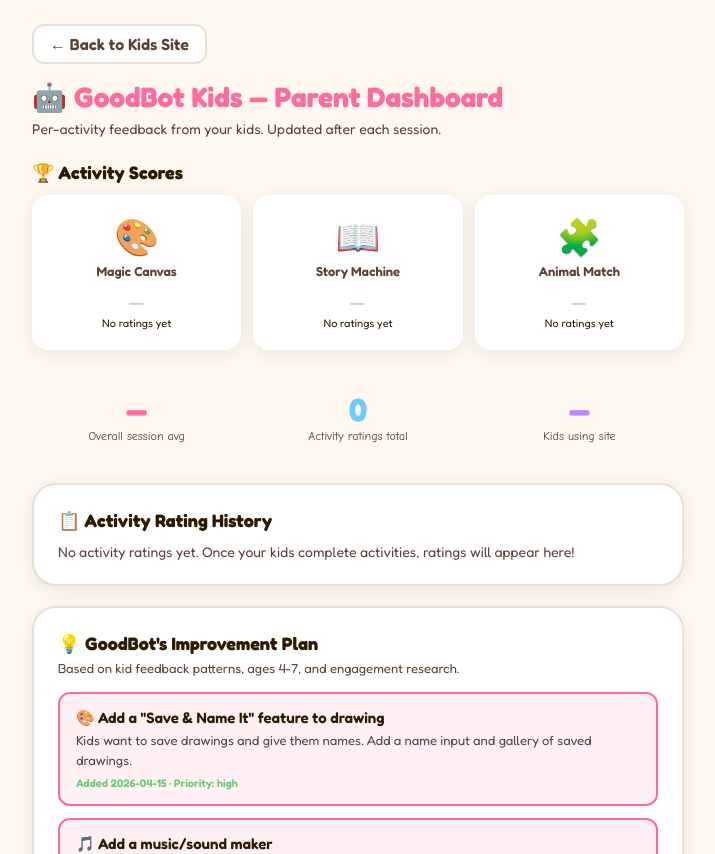
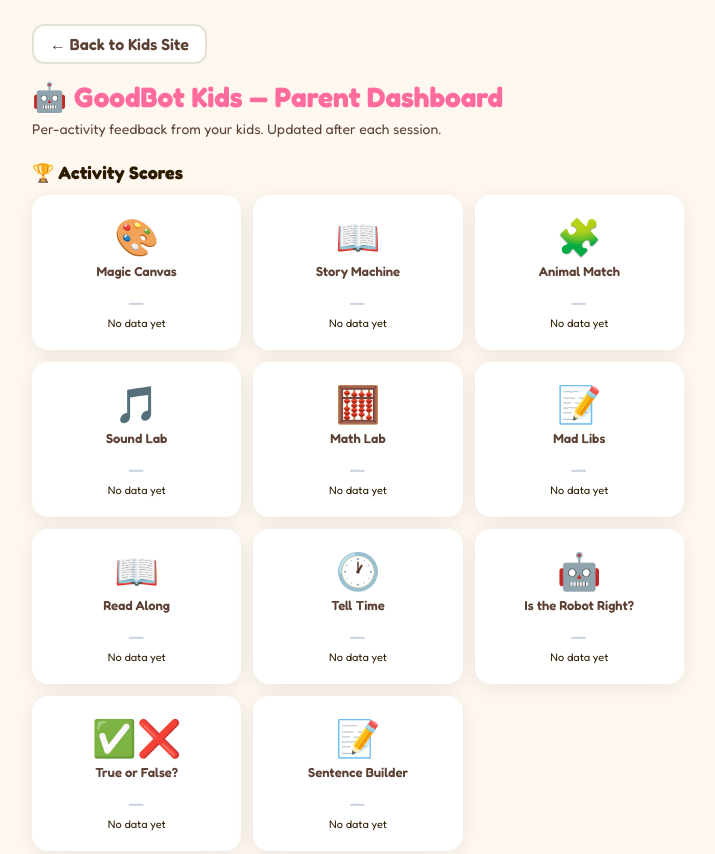
Before and after one commit to hodlmybeer21/ideas.goodbotai.tech, a Next.js app: page /dashboard in a window 1280 px wide. Shown: the top 854 px of the page, without its empty margins (282-997 px from the left). Built offline with nearby package versions, Linux system fonts and the light colour scheme.

Commit message:
Parent dashboard: add all 11 activities with best scores from localStorage

```diff
--- a/app/dashboard/page.tsx
+++ b/app/dashboard/page.tsx
@@ -24,10 +24,18 @@
   added: string;
 }
 
-const ACTIVITIES: Record<string, { name: string; emoji: string; color: string }> = {
-  'magic-canvas':  { name: 'Magic Canvas',   emoji: '🎨', color: 'var(--accent-pink)' },
-  'story-machine': { name: 'Story Machine',  emoji: '📖', color: 'var(--accent-purple)' },
-  'animal-match':  { name: 'Animal Match',   emoji: '🧩', color: 'var(--accent-yellow)' },
+const ACTIVITIES: Record<string, { name: string; emoji: string; color: string; bestKey: string }> = {
+  'magic-canvas':  { name: 'Magic Canvas',         emoji: '🎨',   color: 'var(--accent-pink)',    bestKey: '' },
+  'story-machine':  { name: 'Story Machine',          emoji: '📖',   color: 'var(--accent-purple)', bestKey: '' },
+  'animal-match':  { name: 'Animal Match',            emoji: '🧩',   color: 'var(--accent-yellow)', bestKey: '' },
+  'sound-lab':      { name: 'Sound Lab',              emoji: '🎵',   color: 'var(--accent-orange)', bestKey: '' },
+  'math-lab':       { name: 'Math Lab',               emoji: '🧮',   color: 'var(--accent-pink)',    bestKey: '' },
+  'mad-libs':       { name: 'Mad Libs',               emoji: '📝',   color: 'var(--accent-yellow)', bestKey: 'goodbotkids_madlibs_count' },
+  'readalong':      { name: 'Read Along',             emoji: '📖',   color: 'var(--accent-purple)', bestKey: '' },
+  'tell-time':      { name: 'Tell Time',              emoji: '🕐',   color: 'var(--accent-blue)',    bestKey: 'telltime_best_easy' },
+  'is-the-robot-right': { name: 'Is the Robot Right?', emoji: '🤖', color: 'var(--accent-purple)', bestKey: 'robotright_best_easy' },
+  'true-or-false':  { name: 'True or False?',         emoji: '✅❌', color: 'var(--accent-green)',  bestKey: 'truefalse_best_easy' },
+  'sentence-builder': { name: 'Sentence Builder',    emoji: '📝',   color: 'var(--accent-yellow)', bestKey: 'sentencebuilder_best_easy' },
 };
 
 export default function Dashboard() {
@@ -81,15 +89,26 @@
   if (!mounted) return null;
 
   // Per-activity averages
-  const activityAvgs: Record<string, { avg: string; count: number; trend: number }> = {};
+  const activityAvgs: Record<string, { avg: string; count: number; trend: number; best: number }> = {};
   Object.keys(ACTIVITIES).forEach(key => {
     const rows = activityRatings.filter(r => r.activity === key);
+    const act = ACTIVITIES[key];
+    // Best score from localStorage (for scoring activities)
+    let best = 0;
+    if (act.bestKey) {
+      try {
+        const saved = localStorage.getItem(act.bestKey);
+        if (saved) best = parseInt(saved, 10) || 0;
+      } catch {}
+    }
     if (rows.length > 0) {
       const avg = rows.reduce((s, r) => s + r.rating, 0) / rows.length;
       const recent = rows.slice(0, 3);
       const recentAvg = recent.reduce((s, r) => s + r.rating, 0) / recent.length;
       const trend = rows.length >= 3 ? recentAvg - avg : 0;
-      activityAvgs[key] = { avg: avg.toFixed(1), count: rows.length, trend };
+      activityAvgs[key] = { avg: avg.toFixed(1), count: rows.length, trend, best };
+    } else {
+      activityAvgs[key] = { avg: '—', count: 0, trend: 0, best };
     }
   });
 
@@ -124,8 +143,13 @@
             }}>
               <div style={{ fontSize: 36, marginBottom: 4 }}>{act.emoji}</div>
               <div style={{ fontSize: 13, fontWeight: 600, color: 'var(--text-medium)', marginBottom: 8 }}>{act.name}</div>
-              {data ? (
+              {data.avg !== '—' ? (
                 <>
+                  {data.best > 0 && (
+                    <div style={{ fontSize: 11, color: 'var(--text-medium)', marginBottom: 2 }}>
+                      🏆 Best: {data.best}/10
+                    </div>
+                  )}
                   <div style={{ fontSize: 32, fontWeight: 800, color: act.color }}>{data.avg}</div>
                   <div style={{ fontSize: 11, color: 'var(--text-medium)' }}>out of 10</div>
                   <div style={{ fontSize: 11, color: 'var(--text-medium)', marginTop: 4 }}>
@@ -139,8 +163,18 @@
                 </>
               ) : (
                 <>
-                  <div style={{ fontSize: 24, color: '#CBD5E1' }}>—</div>
-                  <div style={{ fontSize: 11, color: '#CBD5E1)' }}>No ratings yet</div>
+                  {data.best > 0 ? (
+                    <>
+                      <div style={{ fontSize: 11, color: 'var(--text-medium)', marginBottom: 2 }}>🏆 Best score</div>
+                      <div style={{ fontSize: 32, fontWeight: 800, color: act.color }}>{data.best}/10</div>
+                      <div style={{ fontSize: 11, color: 'var(--text-medium)' }}>No ratings yet</div>
+                    </>
+                  ) : (
+                    <>
+                      <div style={{ fontSize: 24, color: '#CBD5E1' }}>—</div>
+                      <div style={{ fontSize: 11, color: '#CBD5E1)' }}>No data yet</div>
+                    </>
+                  )}
                 </>
               )}
             </div>
```
